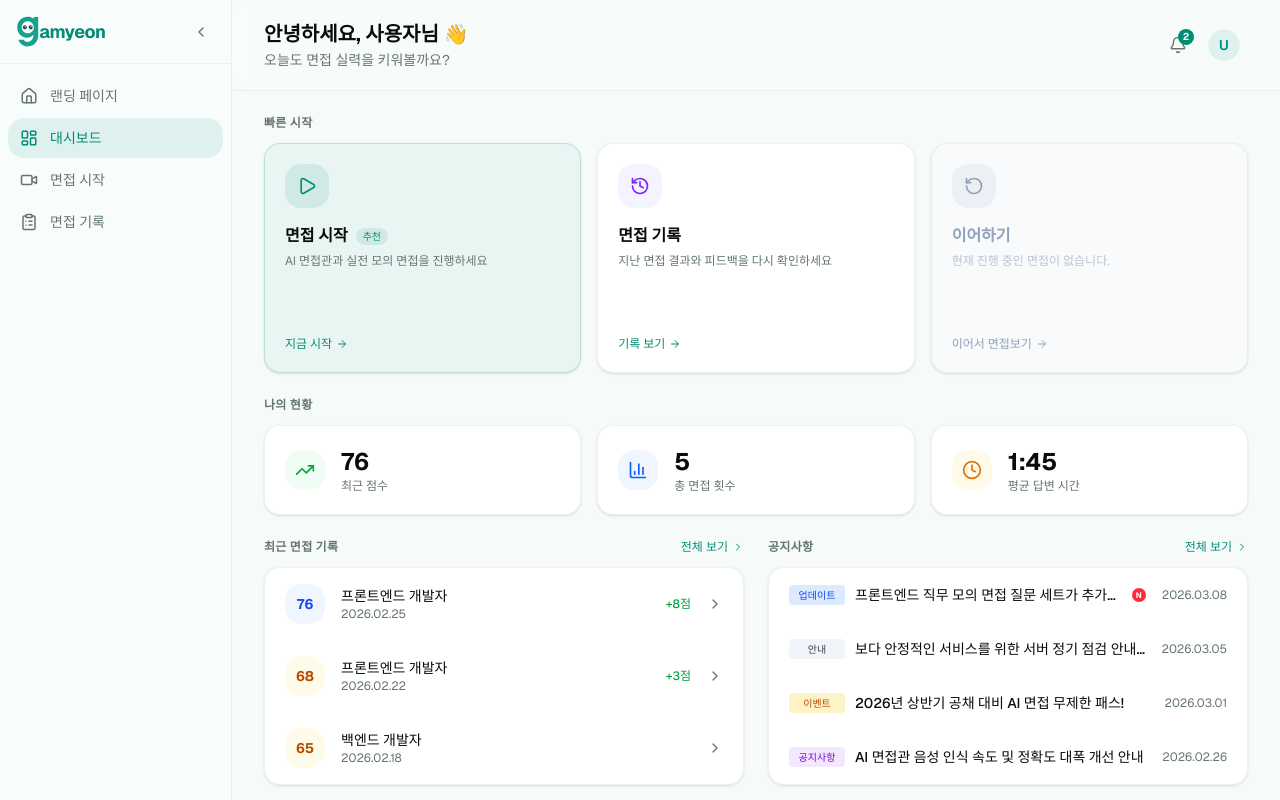
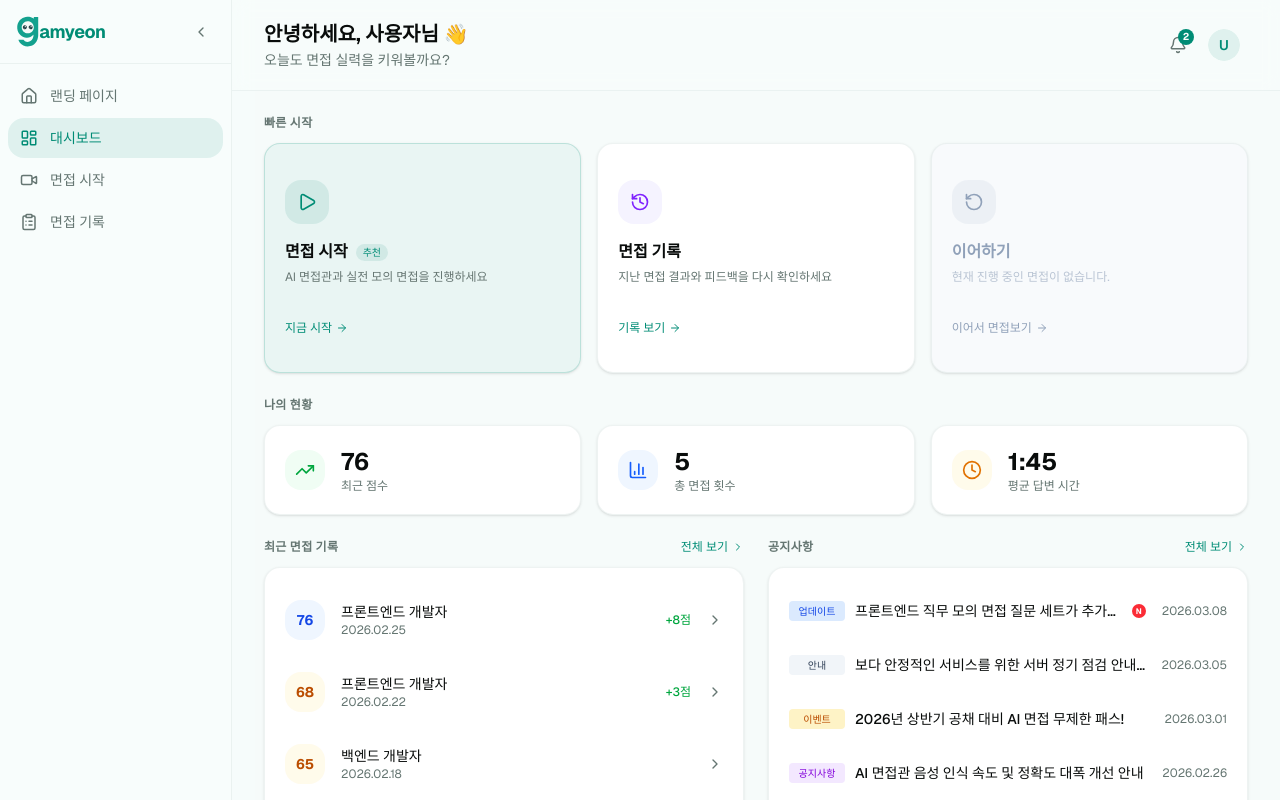
Before and after one commit to team-gamyeon/gamyeon-nextjs-frontend, a Next.js app: page /dashboard in a window 1280 px wide. Built offline with nearby package versions, Linux system fonts and the light colour scheme.

Commit message:
fix: Card 컴포넌트 패딩 수정

```diff
--- a/src/featured/auth/components/SigninForm.tsx
+++ b/src/featured/auth/components/SigninForm.tsx
@@ -47,7 +47,7 @@ export function SigninForm() {
           </Link>
         </div>
 
-        <Card className="border-border/50 shadow-primary/5 shadow-xl">
+        <Card className="border-border/50 shadow-primary/5 shadow-x py-6">
           <CardHeader className="space-y-1 pb-4 text-center">
             <h1 className="text-2xl font-bold">로그인</h1>
             <p className="text-muted-foreground text-sm">
--- a/src/featured/auth/components/SignupForm.tsx
+++ b/src/featured/auth/components/SignupForm.tsx
@@ -34,7 +34,7 @@ export function SignupForm() {
           animate={{ opacity: 1, scale: 1 }}
           className="w-full max-w-md text-center"
         >
-          <Card className="border-border/50 shadow-primary/5 shadow-xl">
+          <Card className="border-border/50 shadow-primary/5 py-6 shadow-xl">
             <CardContent className="p-8">
               <div className="mx-auto mb-4 flex h-16 w-16 items-center justify-center rounded-full bg-green-100">
                 <Check className="h-8 w-8 text-green-600" />
@@ -77,7 +77,7 @@ export function SignupForm() {
           </Link>
         </div>
 
-        <Card className="border-border/50 shadow-primary/5 shadow-xl">
+        <Card className="border-border/50 shadow-primary/5 py-6 shadow-xl">
           <CardHeader className="space-y-1 pb-4 text-center">
             <h1 className="text-2xl font-bold">회원가입</h1>
             <p className="text-muted-foreground text-sm">무료로 가입하고 면접 연습을 시작하세요</p>
--- a/src/featured/dashboard/components/NoticeSection.tsx
+++ b/src/featured/dashboard/components/NoticeSection.tsx
@@ -66,7 +66,7 @@ export function NoticeSection() {
         </Link>
       </div>
 
-      <Card className="border-border/50 flex h-full flex-col overflow-hidden">
+      <Card className="border-border/50 flex h-full flex-col overflow-hidden py-4">
         <CardContent className="flex flex-1 flex-col p-0">
           {noticeData.map((item) => (
             <Link
--- a/src/featured/dashboard/components/QuickStartCard.tsx
+++ b/src/featured/dashboard/components/QuickStartCard.tsx
@@ -31,7 +31,7 @@ export function QuickStartCard({
 }: QuickStartCardProps) {
   const CardContainer = (
     <Card
-      className={`group flex h-full flex-col transition-all ${
+      className={`group flex h-full flex-col py-4 transition-all ${
         isDisabled
           ? 'border-border/50 cursor-not-allowed bg-slate-50'
           : 'border-border/50 hover:border-primary/30 hover:shadow-primary/5 cursor-pointer hover:shadow-md'
--- a/src/featured/dashboard/components/RecentHistorySection.tsx
+++ b/src/featured/dashboard/components/RecentHistorySection.tsx
@@ -35,7 +35,7 @@ export function RecentHistorySection() {
           전체 보기 <ChevronRight className="h-3 w-3" />
         </Link>
       </div>
-      <Card className="border-border/50">
+      <Card className="border-border/50 shadow-primary/5 shadow-x py-4">
         <CardContent className="divide-border/50 divide-y p-0">
           {recentHistory.map((item, i) => (
             <Link key={i} href={`/history/${item.id}`}>
--- a/src/featured/landing/components/FeaturesSection.tsx
+++ b/src/featured/landing/components/FeaturesSection.tsx
@@ -80,7 +80,7 @@ export function FeaturesSection() {
               variants={fadeUp}
               custom={i}
             >
-              <Card className="group border-border/50 bg-card hover:shadow-primary/5 h-full transition-shadow hover:shadow-lg">
+              <Card className="group border-border/50 bg-card hover:shadow-primary/5 h-full py-4 transition-shadow hover:shadow-lg">
                 <CardContent className="p-6">
                   <div className="bg-primary/10 group-hover:bg-primary/15 mb-4 flex h-11 w-11 items-center justify-center rounded-xl transition-colors">
                     <feature.icon className="text-primary h-5 w-5" />
--- a/src/featured/landing/components/TestimonialsSection.tsx
+++ b/src/featured/landing/components/TestimonialsSection.tsx
@@ -68,7 +68,7 @@ export function TestimonialsSection() {
               variants={fadeUp}
               custom={i}
             >
-              <Card className="border-border/50 h-full">
+              <Card className="border-border/50 h-full py-4">
                 <CardContent className="p-6">
                   <div className="mb-3 flex gap-0.5">
                     {Array.from({ length: t.rating }).map((_, j) => (
--- a/src/featured/notice/components/NoticeDetail.tsx
+++ b/src/featured/notice/components/NoticeDetail.tsx
@@ -98,7 +98,7 @@ export function NoticeDetail({ notice, prevNotice, nextNotice }: NoticeDetailPro
       </div>
 
       {/* 본문 카드 */}
-      <Card className="border-border/50 mb-5 overflow-hidden">
+      <Card className="border-border/50 mb-5 overflow-hidden py-4">
         {/* 카드 헤더 */}
         <div className="border-border/50 border-b px-8 py-6">
           <div className="mb-3 flex items-center gap-2">
--- a/src/featured/notice/components/NoticeList.tsx
+++ b/src/featured/notice/components/NoticeList.tsx
@@ -38,7 +38,7 @@ export function NoticeList({ notices, search }: NoticeListProps) {
   }
 
   return (
-    <Card className="border-border/50 overflow-hidden">
+    <Card className="border-border/50 overflow-hidden py-4">
       <CardContent className="p-0">
         <AnimatePresence initial={false}>
           {notices.map((notice, i) => (
--- a/src/featured/result/components/NextActionsSection.tsx
+++ b/src/featured/result/components/NextActionsSection.tsx
@@ -42,7 +42,7 @@ export function NextActionsSection({ actions }: NextActionsSectionProps) {
             variants={fadeUp}
             custom={i}
           >
-            <Card className="group border-border/50 h-full cursor-pointer transition-shadow hover:shadow-md">
+            <Card className="group border-border/50 h-full cursor-pointer py-4 transition-shadow hover:shadow-md">
               <CardContent className="p-5">
                 <div className="bg-primary/10 mb-2 flex h-9 w-9 items-center justify-center rounded-lg">
                   <span className="text-primary text-sm font-bold">{i + 1}</span>
```
